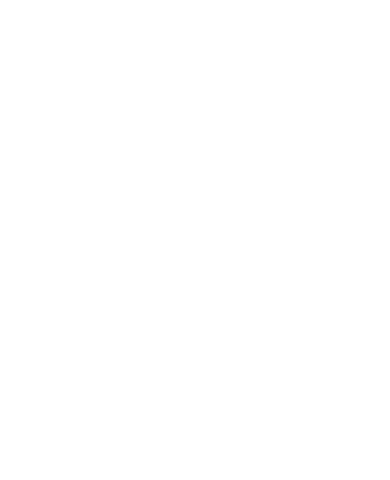
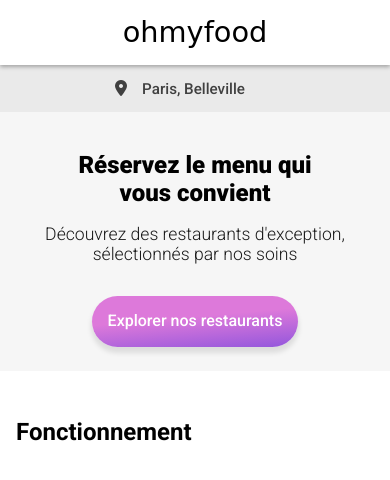
Before and after one commit to geoffroy-serre/GeoffroySerre_3_20112021, a plain HTML site: page index.html in a window 390 px wide. Drawn offline with Linux system fonts and the light colour scheme; a web font is replaced by a local one.

Commit message:
Mobile header done. Fonctionnement section began

```diff
--- a/index.html
+++ b/index.html
@@ -20,12 +20,42 @@
 			href="https://fonts.googleapis.com/css2?family=Roboto:ital,wght@0,100;0,300;0,400;0,500;0,700;0,900;1,100;1,300;1,400;1,500;1,700;1,900&family=Shrikhand&display=swap"
 			rel="stylesheet"
 		/>
+		<link
+			rel="stylesheet"
+			href="https://cdnjs.cloudflare.com/ajax/libs/font-awesome/6.0.0-beta3/css/all.min.css"
+			integrity="sha512-Fo3rlrZj/k7ujTnHg4CGR2D7kSs0v4LLanw2qksYuRlEzO+tcaEPQogQ0KaoGN26/zrn20ImR1DfuLWnOo7aBA=="
+			crossorigin="anonymous"
+			referrerpolicy="no-referrer"
+		/>
 		<link rel="stylesheet" href="./public/css/normalize.css" />
 		<link rel="stylesheet" href="./public/css/main.min.css" />
 	</head>
 	<body>
-		<header></header>
-		<main></main>
+		<header class="header">
+			<div class="header__logo">
+				<span class="site-name">ohmyfood</span>
+			</div>
+		</header>
+		<main>
+			<div class="localisation">
+				<div class="localisation__block">
+					<i class="fas fa-map-marker-alt"></i>
+					<span>Paris, Belleville</span>
+				</div>
+			</div>
+			<section id="#welcome" class="welcome">
+				<div class="welcome__text">
+					<h1>Réservez le menu qui vous convient</h1>
+					<p>
+						Découvrez des restaurants d'exception, sélectionnés par nos soins
+					</p>
+					<button><a href="#restaurants">Explorer nos restaurants</a></button>
+				</div>
+			</section>
+			<section class="fonctionnement" id="fonctionnement">
+				<h2>Fonctionnement</h2>
+			</section>
+		</main>
 		<footer></footer>
 	</body>
 </html>
--- a/scss/sass/base/_base.scss
+++ b/scss/sass/base/_base.scss
@@ -4,3 +4,7 @@
 	margin: 0;
 	font-family: 'Roboto', sans-serif;
 }
+a {
+	text-decoration: none;
+	color: black;
+}
--- /dev/null
+++ b/scss/sass/composants/_composant.scss
@@ -0,0 +1,16 @@
+button {
+	margin-top: 2rem;
+	padding: 1rem 1rem;
+	border-radius: 50px;
+	border: none;
+	box-shadow: 0 5px 5px 1px rgba(0, 0, 0, 0.1);
+	background: linear-gradient(
+		175deg,
+		$secondary-color 43%,
+		$primary-color 100%
+	);
+	& > a {
+		font-weight: 500;
+		color: white;
+	}
+}
--- a/scss/sass/layout/_layout.scss
+++ b/scss/sass/layout/_layout.scss
@@ -0,0 +1,15 @@
+.header {
+	&__logo {
+		padding: 1rem 0;
+		text-align: center;
+		background-color: white;
+		position: sticky;
+
+		@include drop-shadow;
+
+		& > .site-name {
+			@include ohmyfood-name;
+			font-size: 1.8rem;
+		}
+	}
+}
--- a/scss/sass/main.scss
+++ b/scss/sass/main.scss
@@ -1,5 +1,6 @@
 @import './utils/variables';
 @import './utils/mixins';
 @import './base/base';
+@import './composants/composant';
 @import './layout/layout';
 @import './pages/index';
--- a/scss/sass/pages/_index.scss
+++ b/scss/sass/pages/_index.scss
@@ -1 +1,50 @@
 // Home page style
+.localisation {
+	padding: 0.9rem 0;
+	background-color: $gray;
+	display: flex;
+	justify-content: center;
+	align-items: center;
+
+	& > .localisation__block {
+		color: lighten(black, 25);
+		display: flex;
+		align-items: baseline;
+		justify-content: center;
+
+		& > span {
+			margin-right: 30px;
+			margin-left: 15px;
+			font-size: 0.95rem;
+			font-weight: 500;
+		}
+	}
+}
+
+.welcome {
+	background-color: $light-gray;
+	&__text {
+		padding: 1.5rem 0;
+		display: flex;
+		flex-direction: column;
+		align-items: center;
+		text-align: center;
+
+		& > h1 {
+			font-size: 1.5rem;
+			font-weight: 900;
+			width: 70%;
+		}
+		& > p {
+			color: darken(gray, 40);
+			font-size: 1.1rem;
+			font-weight: 300;
+		}
+	}
+}
+
+.fonctionnement {
+	margin-top: 3rem;
+	padding-left: 1rem;
+	font-weight: 900;
+}
--- a/scss/sass/utils/_mixins.scss
+++ b/scss/sass/utils/_mixins.scss
@@ -0,0 +1,7 @@
+@mixin ohmyfood-name {
+	font-family: 'Shrikhand', cursive;
+}
+
+@mixin drop-shadow {
+	box-shadow: 0 2px 4px 0 rgba(0, 0, 0, 0.3);
+}
--- a/scss/sass/utils/_variables.scss
+++ b/scss/sass/utils/_variables.scss
@@ -1,3 +1,6 @@
 $primary-color: #9356dc;
 $secondary-color: #dd79da;
 $tertiary-color: #99e2d0;
+
+$gray: #eaeaea;
+$light-gray: #f6f6f6;
```
Also changed, not shown: public/css/main.css, public/css/main.min.css, public/images/logo/ohmyfood@2x.svg (added), public/images/restaurants/toa-heftiba-DQKerTsQwi0-unsplash.jpg (added), 3 other files.
